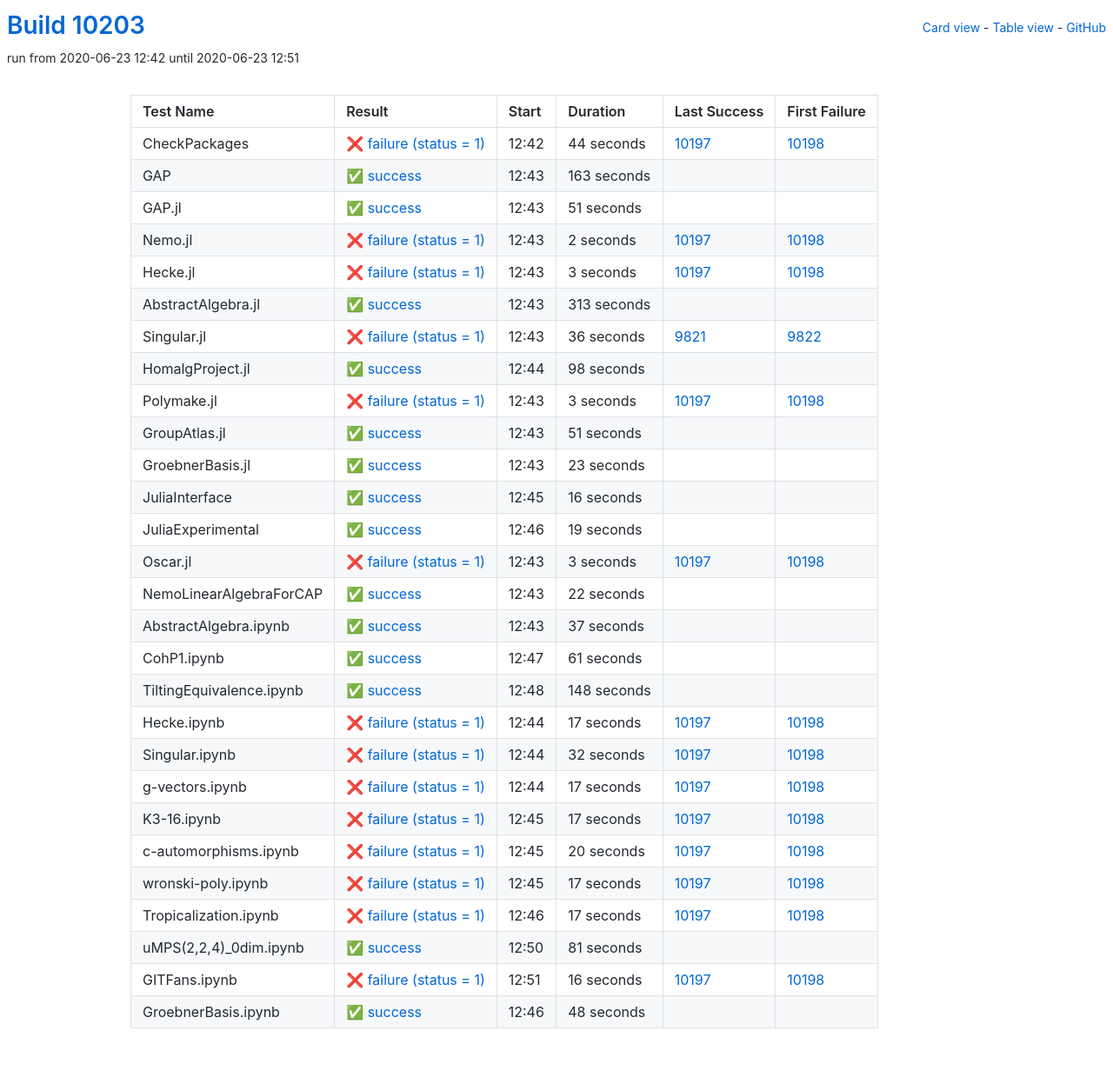
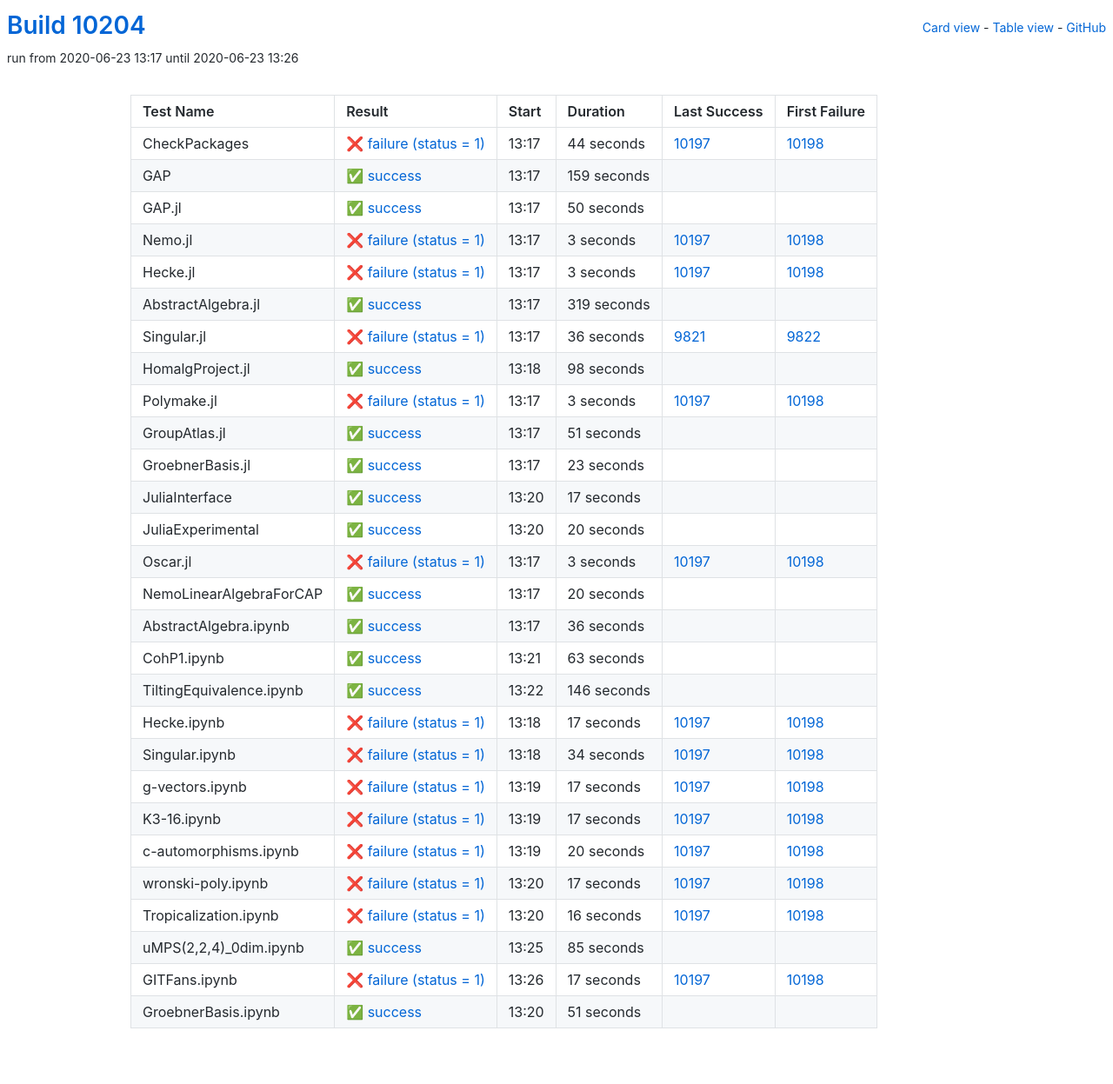
Before and after one commit to oscar-system/oscar-ci-status, a Jekyll site: the page built from table.html, in a window 1280 px wide. Shown: the whole page at 87% size. Built offline with Jekyll 4.4.1, drawn with Linux system fonts in a browser that asks for light colours.

Commit message:
Build #10204

```diff
--- a/_data/ci.yml
+++ b/_data/ci.yml
@@ -1,6 +1,6 @@
 ---
-build: 10203
-build_url: https://oscarci.mathematik.uni-kl.de/job/oscar/10203/
+build: 10204
+build_url: https://oscarci.mathematik.uni-kl.de/job/oscar/10204/
 job: oscar
 organization: oscar-system
 repo: oscar-ci-status
@@ -8,8 +8,8 @@
 tests:
 - name: CheckPackages
   id: checkpackages
-  log: https://oscarci.mathematik.uni-kl.de/job/oscar/10203/artifact/logs/build-10203/CheckPackages.log
-  start: 2020-06-23 12:42
+  log: https://oscarci.mathematik.uni-kl.de/job/oscar/10204/artifact/logs/build-10204/CheckPackages.log
+  start: 2020-06-23 13:17
   success: false
   exitcode: 1
   status: failure
@@ -20,44 +20,44 @@
   first_failure_url: https://oscarci.mathematik.uni-kl.de/job/oscar/10198/
 - name: GAP
   id: gap
-  log: https://oscarci.mathematik.uni-kl.de/job/oscar/10203/artifact/logs/build-10203/GAP.log
-  start: 2020-06-23 12:43
+  log: https://oscarci.mathematik.uni-kl.de/job/oscar/10204/artifact/logs/build-10204/GAP.log
+  start: 2020-06-23 13:17
   success: true
   exitcode: 0
   status: success
-  duration: 163
+  duration: 159
   last_success: false
   last_success_url:
   first_failure: false
   first_failure_url:
 - name: GAP.jl
   id: gap-jl
-  log: https://oscarci.mathematik.uni-kl.de/job/oscar/10203/artifact/logs/build-10203/GAP.jl.log
-  start: 2020-06-23 12:43
+  log: https://oscarci.mathematik.uni-kl.de/job/oscar/10204/artifact/logs/build-10204/GAP.jl.log
+  start: 2020-06-23 13:17
   success: true
   exitcode: 0
   status: success
-  duration: 51
+  duration: 50
   last_success: false
   last_success_url:
   first_failure: false
   first_failure_url:
 - name: Nemo.jl
   id: nemo-jl
-  log: https://oscarci.mathematik.uni-kl.de/job/oscar/10203/artifact/logs/build-10203/Nemo.jl.log
-  start: 2020-06-23 12:43
+  log: https://oscarci.mathematik.uni-kl.de/job/oscar/10204/artifact/logs/build-10204/Nemo.jl.log
+  start: 2020-06-23 13:17
   success: false
   exitcode: 1
   status: failure
-  duration: 2
+  duration: 3
   last_success: 10197
   last_success_url: https://oscarci.mathematik.uni-kl.de/job/oscar/10197/
   first_failure: 10198
   first_failure_url: https://oscarci.mathematik.uni-kl.de/job/oscar/10198/
 - name: Hecke.jl
   id: hecke-jl
-  log: https://oscarci.mathematik.uni-kl.de/job/oscar/10203/artifact/logs/build-10203/Hecke.jl.log
-  start: 2020-06-23 12:43
+  log: https://oscarci.mathematik.uni-kl.de/job/oscar/10204/artifact/logs/build-10204/Hecke.jl.log
+  start: 2020-06-23 13:17
   success: false
   exitcode: 1
   status: failure
@@ -68,20 +68,20 @@
   first_failure_url: https://oscarci.mathematik.uni-kl.de/job/oscar/10198/
 - name: AbstractAlgebra.jl
   id: abstractalgebra-jl
-  log: https://oscarci.mathematik.uni-kl.de/job/oscar/10203/artifact/logs/build-10203/AbstractAlgebra.jl.log
-  start: 2020-06-23 12:43
+  log: https://oscarci.mathematik.uni-kl.de/job/oscar/10204/artifact/logs/build-10204/AbstractAlgebra.jl.log
+  start: 2020-06-23 13:17
   success: true
   exitcode: 0
   status: success
-  duration: 313
+  duration: 319
   last_success: false
   last_success_url:
   first_failure: false
   first_failure_url:
 - name: Singular.jl
   id: singular-jl
-  log: https://oscarci.mathematik.uni-kl.de/job/oscar/10203/artifact/logs/build-10203/Singular.jl.log
-  start: 2020-06-23 12:43
+  log: https://oscarci.mathematik.uni-kl.de/job/oscar/10204/artifact/logs/build-10204/Singular.jl.log
+  start: 2020-06-23 13:17
   success: false
   exitcode: 1
   status: failure
@@ -92,8 +92,8 @@
   first_failure_url: https://oscarci.mathematik.uni-kl.de/job/oscar/9822/
 - name: HomalgProject.jl
   id: homalgproject-jl
-  log: https://oscarci.mathematik.uni-kl.de/job/oscar/10203/artifact/logs/build-10203/HomalgProject.jl.log
-  start: 2020-06-23 12:44
+  log: https://oscarci.mathematik.uni-kl.de/job/oscar/10204/artifact/logs/build-10204/HomalgProject.jl.log
+  start: 2020-06-23 13:18
   success: true
   exitcode: 0
   status: success
@@ -104,8 +104,8 @@
   first_failure_url:
 - name: Polymake.jl
   id: polymake-jl
-  log: https://oscarci.mathematik.uni-kl.de/job/oscar/10203/artifact/logs/build-10203/Polymake.jl.log
-  start: 2020-06-23 12:43
+  log: https://oscarci.mathematik.uni-kl.de/job/oscar/10204/artifact/logs/build-10204/Polymake.jl.log
+  start: 2020-06-23 13:17
   success: false
   exitcode: 1
   status: failure
@@ -116,8 +116,8 @@
   first_failure_url: https://oscarci.mathematik.uni-kl.de/job/oscar/10198/
 - name: GroupAtlas.jl
   id: groupatlas-jl
-  log: https://oscarci.mathematik.uni-kl.de/job/oscar/10203/artifact/logs/build-10203/GroupAtlas.jl.log
-  start: 2020-06-23 12:43
+  log: https://oscarci.mathematik.uni-kl.de/job/oscar/10204/artifact/logs/build-10204/GroupAtlas.jl.log
+  start: 2020-06-23 13:17
   success: true
   exitcode: 0
   status: success
@@ -128,8 +128,8 @@
   first_failure_url:
 - name: GroebnerBasis.jl
   id: groebnerbasis-jl
-  log: https://oscarci.mathematik.uni-kl.de/job/oscar/10203/artifact/logs/build-10203/GroebnerBasis.jl.log
-  start: 2020-06-23 12:43
+  log: https://oscarci.mathematik.uni-kl.de/job/oscar/10204/artifact/logs/build-10204/GroebnerBasis.jl.log
+  start: 2020-06-23 13:17
   success: true
   exitcode: 0
   status: success
@@ -140,32 +140,32 @@
   first_failure_url:
 - name: JuliaInterface
   id: juliainterface
-  log: https://oscarci.mathematik.uni-kl.de/job/oscar/10203/artifact/logs/build-10203/JuliaInterface.log
-  start: 2020-06-23 12:45
+  log: https://oscarci.mathematik.uni-kl.de/job/oscar/10204/artifact/logs/build-10204/JuliaInterface.log
+  start: 2020-06-23 13:20
   success: true
   exitcode: 0
   status: success
-  duration: 16
+  duration: 17
   last_success: false
   last_success_url:
   first_failure: false
   first_failure_url:
 - name: JuliaExperimental
   id: juliaexperimental
-  log: https://oscarci.mathematik.uni-kl.de/job/oscar/10203/artifact/logs/build-10203/JuliaExperimental.log
-  start: 2020-06-23 12:46
+  log: https://oscarci.mathematik.uni-kl.de/job/oscar/10204/artifact/logs/build-10204/JuliaExperimental.log
+  start: 2020-06-23 13:20
   success: true
   exitcode: 0
   status: success
-  duration: 19
+  duration: 20
   last_success: false
   last_success_url:
   first_failure: false
   first_failure_url:
 - name: Oscar.jl
   id: oscar-jl
-  log: https://oscarci.mathematik.uni-kl.de/job/oscar/10203/artifact/logs/build-10203/Oscar.jl.log
-  start: 2020-06-23 12:43
+  log: https://oscarci.mathematik.uni-kl.de/job/oscar/10204/artifact/logs/build-10204/Oscar.jl.log
+  start: 2020-06-23 13:17
   success: false
   exitcode: 1
   status: failure
@@ -176,56 +176,56 @@
   first_failure_url: https://oscarci.mathematik.uni-kl.de/job/oscar/10198/
 - name: NemoLinearAlgebraForCAP
   id: nemolinearalgebraforcap
-  log: https://oscarci.mathematik.uni-kl.de/job/oscar/10203/artifact/logs/build-10203/NemoLinearAlgebraForCAP.log
-  start: 2020-06-23 12:43
+  log: https://oscarci.mathematik.uni-kl.de/job/oscar/10204/artifact/logs/build-10204/NemoLinearAlgebraForCAP.log
+  start: 2020-06-23 13:17
   success: true
   exitcode: 0
   status: success
-  duration: 22
+  duration: 20
   last_success: false
   last_success_url:
   first_failure: false
   first_failure_url:
 - name: AbstractAlgebra.ipynb
   id: abstractalgebra-ipynb
-  log: https://oscarci.mathematik.uni-kl.de/job/oscar/10203/artifact/logs/build-10203/AbstractAlgebra.ipynb.log
-  start: 2020-06-23 12:43
+  log: https://oscarci.mathematik.uni-kl.de/job/oscar/10204/artifact/logs/build-10204/AbstractAlgebra.ipynb.log
+  start: 2020-06-23 13:17
   success: true
   exitcode: 0
   status: success
-  duration: 37
+  duration: 36
   last_success: false
   last_success_url:
   first_failure: false
   first_failure_url:
 - name: CohP1.ipynb
   id: cohp1-ipynb
-  log: https://oscarci.mathematik.uni-kl.de/job/oscar/10203/artifact/logs/build-10203/CohP1.ipynb.log
-  start: 2020-06-23 12:47
+  log: https://oscarci.mathematik.uni-kl.de/job/oscar/10204/artifact/logs/build-10204/CohP1.ipynb.log
+  start: 2020-06-23 13:21
   success: true
   exitcode: 0
   status: success
-  duration: 61
+  duration: 63
   last_success: false
   last_success_url:
   first_failure: false
   first_failure_url:
 - name: TiltingEquivalence.ipynb
   id: tiltingequivalence-ipynb
-  log: https://oscarci.mathematik.uni-kl.de/job/oscar/10203/artifact/logs/build-10203/TiltingEquivalence.ipynb.log
-  start: 2020-06-23 12:48
+  log: https://oscarci.mathematik.uni-kl.de/job/oscar/10204/artifact/logs/build-10204/TiltingEquivalence.ipynb.log
+  start: 2020-06-23 13:22
   success: true
   exitcode: 0
   status: success
-  duration: 148
+  duration: 146
   last_success: false
   last_success_url:
   first_failure: false
   first_failure_url:
 - name: Hecke.ipynb
   id: hecke-ipynb
-  log: https://oscarci.mathematik.uni-kl.de/job/oscar/10203/artifact/logs/build-10203/Hecke.ipynb.log
-  start: 2020-06-23 12:44
+  log: https://oscarci.mathematik.uni-kl.de/job/oscar/10204/artifact/logs/build-10204/Hecke.ipynb.log
+  start: 2020-06-23 13:18
   success: false
   exitcode: 1
   status: failure
@@ -236,20 +236,20 @@
   first_failure_url: https://oscarci.mathematik.uni-kl.de/job/oscar/10198/
 - name: Singular.ipynb
   id: singular-ipynb
-  log: https://oscarci.mathematik.uni-kl.de/job/oscar/10203/artifact/logs/build-10203/Singular.ipynb.log
-  start: 2020-06-23 12:44
+  log: https://oscarci.mathematik.uni-kl.de/job/oscar/10204/artifact/logs/build-10204/Singular.ipynb.log
+  start: 2020-06-23 13:18
   success: false
   exitcode: 1
   status: failure
-  duration: 32
+  duration: 34
   last_success: 10197
   last_success_url: https://oscarci.mathematik.uni-kl.de/job/oscar/10197/
   first_failure: 10198
   first_failure_url: https://oscarci.mathematik.uni-kl.de/job/oscar/10198/
 - name: g-vectors.ipynb
   id: g-vectors-ipynb
-  log: https://oscarci.mathematik.uni-kl.de/job/oscar/10203/artifact/logs/build-10203/g-vectors.ipynb.log
-  start: 2020-06-23 12:44
+  log: https://oscarci.mathematik.uni-kl.de/job/oscar/10204/artifact/logs/build-10204/g-vectors.ipynb.log
+  start: 2020-06-23 13:19
   success: false
   exitcode: 1
   status: failure
@@ -260,8 +260,8 @@
   first_failure_url: https://oscarci.mathematik.uni-kl.de/job/oscar/10198/
 - name: K3-16.ipynb
   id: k3-16-ipynb
-  log: https://oscarci.mathematik.uni-kl.de/job/oscar/10203/artifact/logs/build-10203/K3-16.ipynb.log
-  start: 2020-06-23 12:45
+  log: https://oscarci.mathematik.uni-kl.de/job/oscar/10204/artifact/logs/build-10204/K3-16.ipynb.log
+  start: 2020-06-23 13:19
   success: false
   exitcode: 1
   status: failure
@@ -272,8 +272,8 @@
   first_failure_url: https://oscarci.mathematik.uni-kl.de/job/oscar/10198/
 - name: c-automorphisms.ipynb
   id: c-automorphisms-ipynb
-  log: https://oscarci.mathematik.uni-kl.de/job/oscar/10203/artifact/logs/build-10203/c-automorphisms.ipynb.log
-  start: 2020-06-23 12:45
+  log: https://oscarci.mathematik.uni-kl.de/job/oscar/10204/artifact/logs/build-10204/c-automorphisms.ipynb.log
+  start: 2020-06-23 13:19
   success: false
   exitcode: 1
   status: failure
@@ -284,8 +284,8 @@
   first_failure_url: https://oscarci.mathematik.uni-kl.de/job/oscar/10198/
 - name: wronski-poly.ipynb
   id: wronski-poly-ipynb
-  log: https://oscarci.mathematik.uni-kl.de/job/oscar/10203/artifact/logs/build-10203/wronski-poly.ipynb.log
-  start: 2020-06-23 12:45
+  log: https://oscarci.mathematik.uni-kl.de/job/oscar/10204/artifact/logs/build-10204/wronski-poly.ipynb.log
+  start: 2020-06-23 13:20
   success: false
   exitcode: 1
   status: failure
@@ -296,8 +296,32 @@
   first_failure_url: https://oscarci.mathematik.uni-kl.de/job/oscar/10198/
 - name: Tropicalization.ipynb
   id: tropicalization-ipynb
-  log: https://oscarci.mathematik.uni-kl.de/job/oscar/10203/artifact/logs/build-10203/Tropicalization.ipynb.log
-  start: 2020-06-23 12:46
+  log: https://oscarci.mathematik.uni-kl.de/job/oscar/10204/artifact/logs/build-10204/Tropicalization.ipynb.log
+  start: 2020-06-23 13:20
+  success: false
+  exitcode: 1
+  status: failure
+  duration: 16
+  last_success: 10197
+  last_success_url: https://oscarci.mathematik.uni-kl.de/job/oscar/10197/
+  first_failure: 10198
+  first_failure_url: https://oscarci.mathematik.uni-kl.de/job/oscar/10198/
+- name: uMPS(2,2,4)_0dim.ipynb
+  id: umps-2-2-4-0dim-ipynb
+  log: https://oscarci.mathematik.uni-kl.de/job/oscar/10204/artifact/logs/build-10204/uMPS-2-2-4-_0dim.ipynb.log
+  start: 2020-06-23 13:25
+  success: true
+  exitcode: 0
+  status: success
+  duration: 85
+  last_success: false
+  last_success_url:
+  first_failure: false
+  first_failure_url:
+- name: GITFans.ipynb
+  id: gitfans-ipynb
+  log: https://oscarci.mathematik.uni-kl.de/job/oscar/10204/artifact/logs/build-10204/GITFans.ipynb.log
+  start: 2020-06-23 13:26
   success: false
   exitcode: 1
   status: failure
@@ -306,39 +330,15 @@
   last_success_url: https://oscarci.mathematik.uni-kl.de/job/oscar/10197/
   first_failure: 10198
   first_failure_url: https://oscarci.mathematik.uni-kl.de/job/oscar/10198/
-- name: uMPS(2,2,4)_0dim.ipynb
-  id: umps-2-2-4-0dim-ipynb
-  log: https://oscarci.mathematik.uni-kl.de/job/oscar/10203/artifact/logs/build-10203/uMPS-2-2-4-_0dim.ipynb.log
-  start: 2020-06-23 12:50
+- name: GroebnerBasis.ipynb
+  id: groebnerbasis-ipynb
+  log: https://oscarci.mathematik.uni-kl.de/job/oscar/10204/artifact/logs/build-10204/GroebnerBasis.ipynb.log
+  start: 2020-06-23 13:20
   success: true
   exitcode: 0
   status: success
-  duration: 81
+  duration: 51
   last_success: false
   last_success_url:
   first_failure: false
   first_failure_url:
-- name: GITFans.ipynb
-  id: gitfans-ipynb
-  log: https://oscarci.mathematik.uni-kl.de/job/oscar/10203/artifact/logs/build-10203/GITFans.ipynb.log
-  start: 2020-06-23 12:51
-  success: false
-  exitcode: 1
-  status: failure
-  duration: 16
-  last_success: 10197
-  last_success_url: https://oscarci.mathematik.uni-kl.de/job/oscar/10197/
-  first_failure: 10198
-  first_failure_url: https://oscarci.mathematik.uni-kl.de/job/oscar/10198/
-- name: GroebnerBasis.ipynb
-  id: groebnerbasis-ipynb
-  log: https://oscarci.mathematik.uni-kl.de/job/oscar/10203/artifact/logs/build-10203/GroebnerBasis.ipynb.log
-  start: 2020-06-23 12:46
-  success: true
-  exitcode: 0
-  status: success
-  duration: 48
-  last_success: false
-  last_success_url:
-  first_failure: false
-  first_failure_url:
```
Also changed, not shown: README.md.
